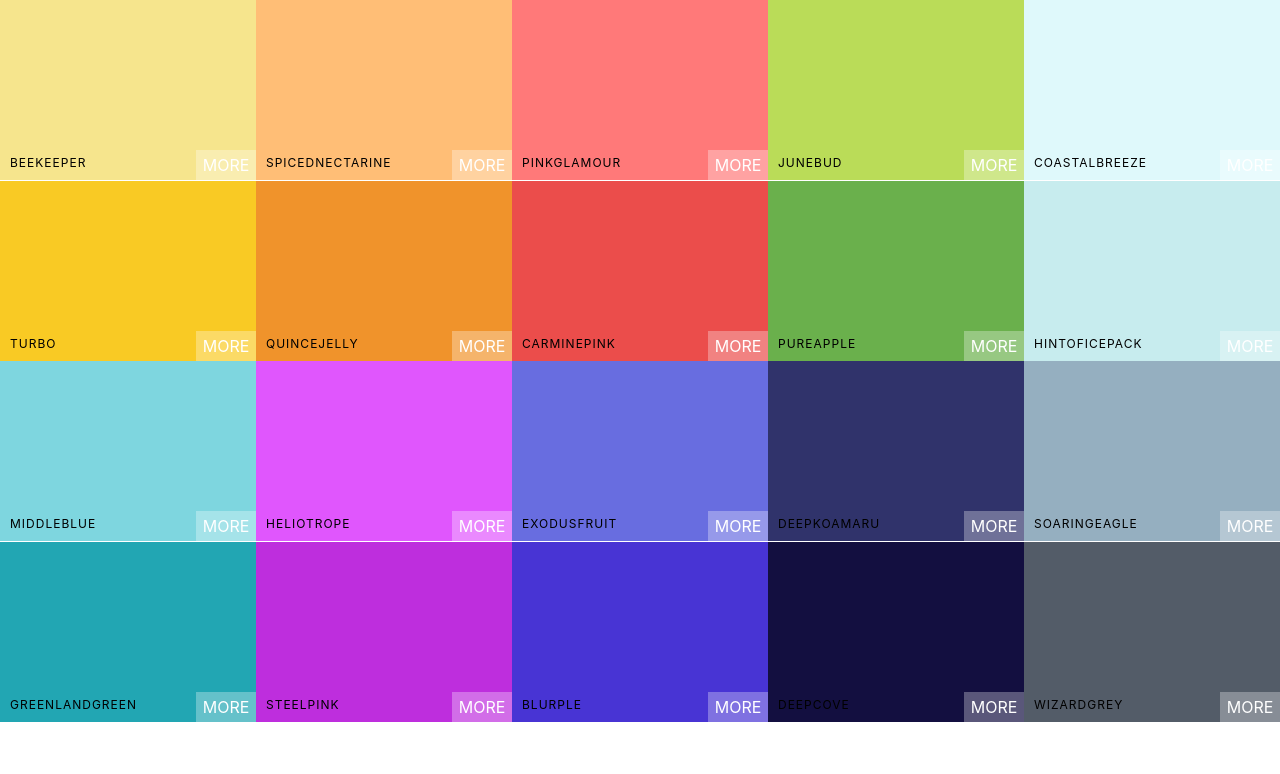
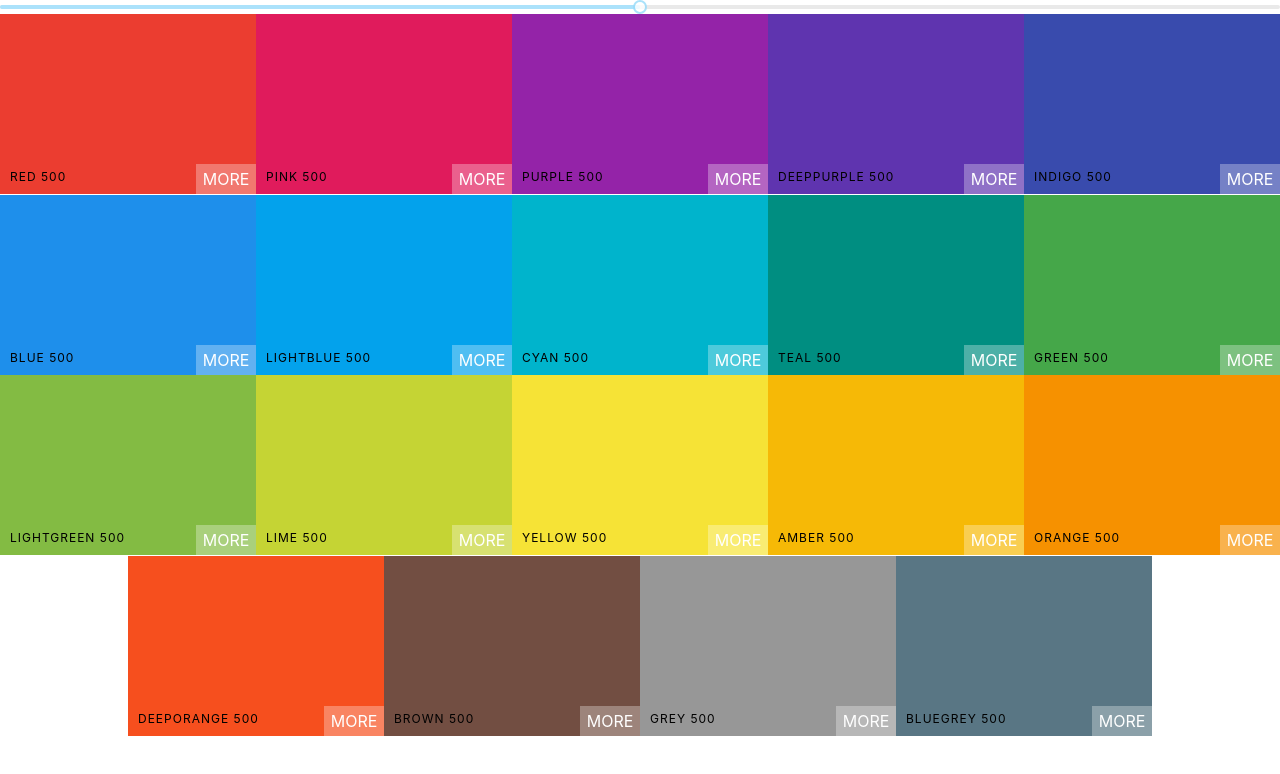
Before and after one commit to ehsansh/react-bootcamp, a React (Create React App) app: page / in a window 1280 px wide. Shown: the top 774 px of the page. Built offline with nearby package versions, Linux system fonts and the light colour scheme.

Commit message:
add color slider

```diff
--- a/package.json
+++ b/package.json
@@ -7,6 +7,7 @@
     "@testing-library/react": "^13.2.0",
     "@testing-library/user-event": "^13.5.0",
     "chroma-js": "^2.4.2",
+    "rc-slider": "^10.0.0",
     "react": "^18.1.0",
     "react-copy-to-clipboard": "^5.1.0",
     "react-dom": "^18.1.0",
--- a/src/App.js
+++ b/src/App.js
@@ -3,10 +3,9 @@ import Palette from './Palette';
 import seedColors from './seedColors';
 import { generatePalette } from './colorHelpers';
 function App() {
-    console.log(generatePalette(seedColors[0]));
     return (
         <div className='App'>
-            <Palette {...seedColors[4]} />
+            <Palette palette={generatePalette(seedColors[0])} />
         </div>
     );
 }
--- a/src/Palette.js
+++ b/src/Palette.js
@@ -1,13 +1,36 @@
 import React, { Component } from 'react';
 import ColorBox from './ColorBox';
 import './Palette.css';
+
+import Slider from 'rc-slider';
+import 'rc-slider/assets/index.css';
+
 export default class Palette extends Component {
+    constructor(props) {
+        super(props);
+        this.state = {
+            level: 500,
+        };
+        this.changeLevel = this.changeLevel.bind(this);
+    }
+    changeLevel(level) {
+        this.setState({ level });
+    }
     render() {
-        const colorBoxes = this.props.colors.map(c => (
-            <ColorBox background={c.color} name={c.name} />
+        const { colors } = this.props.palette;
+        const { level } = this.state;
+        const colorBoxes = colors[level].map((c, i) => (
+            <ColorBox background={c.hex} name={c.name} key={i} />
         ));
         return (
             <div className='Palette'>
+                <Slider
+                    defaultValue={level}
+                    min={100}
+                    max={900}
+                    step={100}
+                    onAfterChange={this.changeLevel}
+                />
                 <div className='Palette-colors'>{colorBoxes}</div>
             </div>
         );
```
Also changed, not shown: 1 other file (tests, documents, lock files or other folders).
